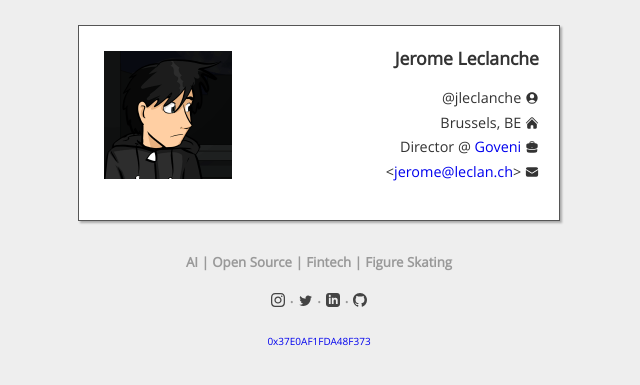
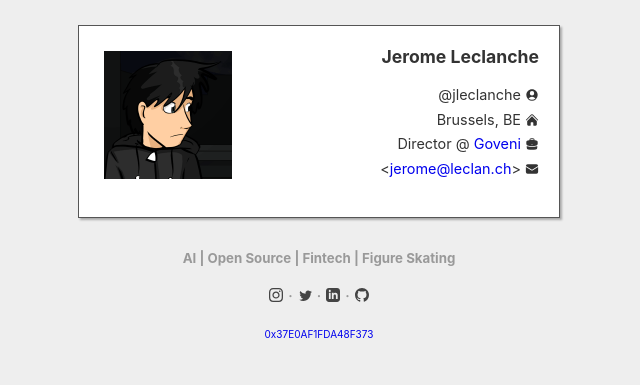
Before and after one commit to jleclanche/leclan.ch, a Jekyll site: the page index.html, which Jekyll copies as it is, in a window 1280 px wide. Shown: the top 385 px of the page, without its empty margins (321-961 px from the left). Built offline with Jekyll 4.4.1, drawn with Linux system fonts in a browser that asks for light colours.

Commit message:
Use a system font stack

```diff
--- a/index.html
+++ b/index.html
@@ -7,17 +7,11 @@
 			content="width=device-width, initial-scale=1.0, minimum-scale=1.0"
 		/>
 		<style type="text/css">
-			@font-face {
-				font-family: "Open Sans";
-				font-style: normal;
-				font-weight: 400;
-				src: local("Open Sans"),
-					url("/static/OpenSans-Regular.woff") format("woff");
-			}
-
 			body {
 				background-color: #eee;
-				font-family: "Open Sans", Helvetica, sans-serif;
+				font-family: -apple-system, BlinkMacSystemFont, avenir next, avenir,
+					segoe ui, helvetica neue, helvetica, Cantarell, Ubuntu, roboto, noto,
+					arial, sans-serif;
 			}
 
 			a {
```
Also changed, not shown: static/OpenSans-Regular.woff (deleted).
